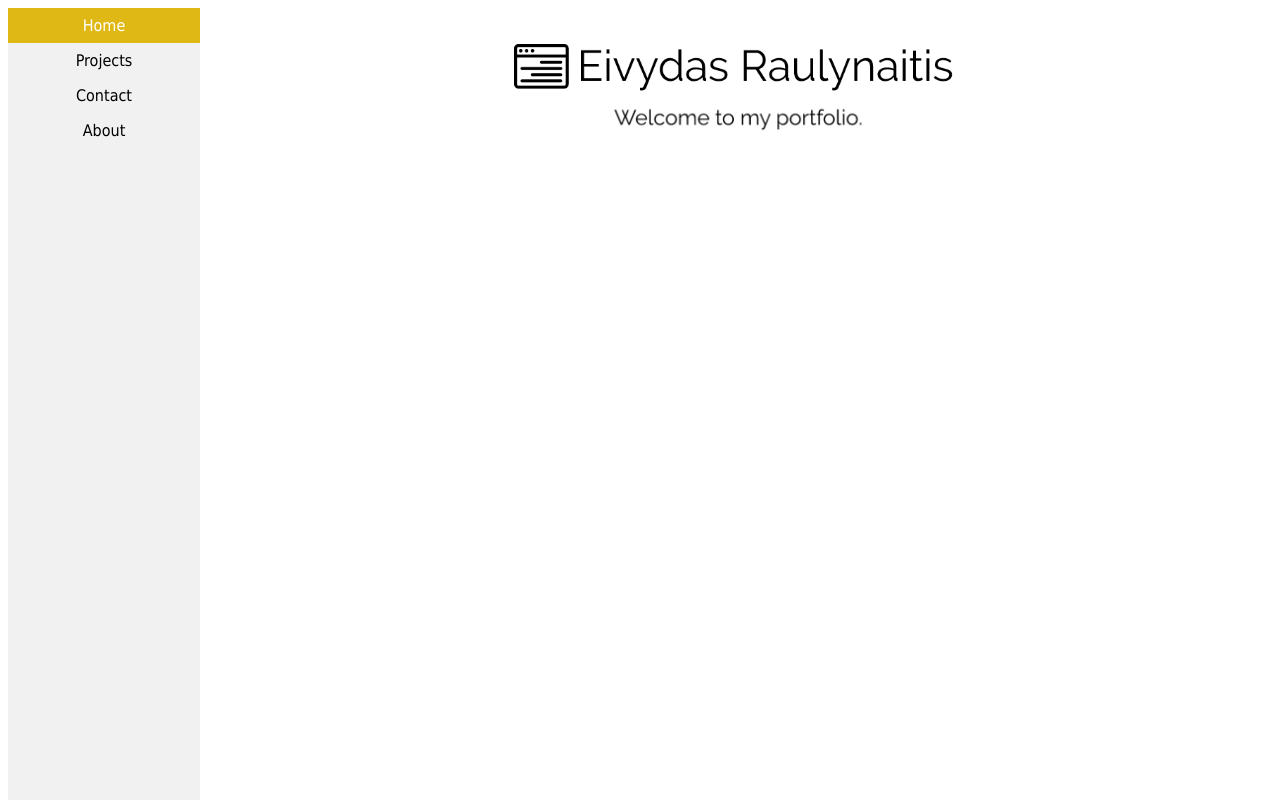
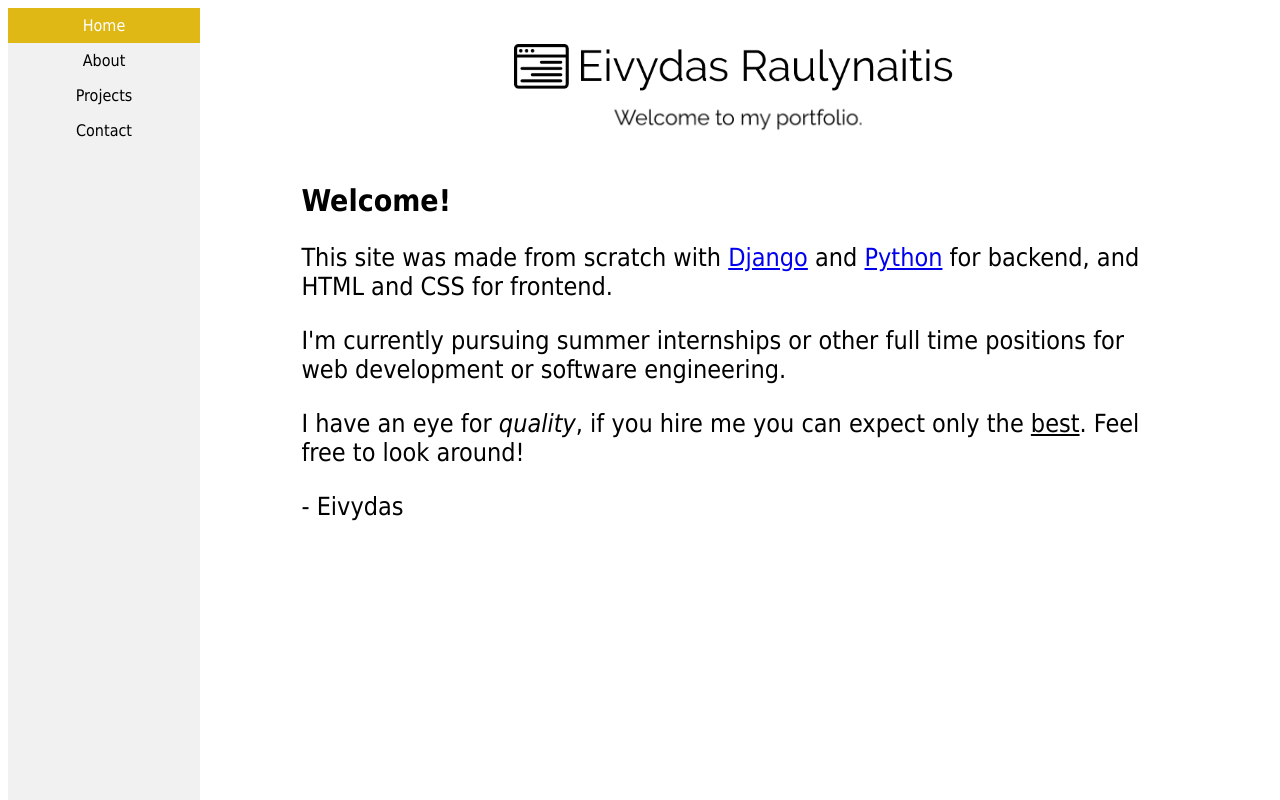
Before and after one commit to eivydas-r/portfolio, a Django app: page / in a window 1280 px wide. Run offline with Django 3.2, Linux system fonts and the light colour scheme.

Commit message:
front page complete

```diff
--- a/portsite/static/css/style.css
+++ b/portsite/static/css/style.css
@@ -2,17 +2,21 @@ body {
   background-color: white;
 }
 
-/*h1 {
-  color: black;
-  text-align: center;
-  font-family: tahoma;
-  font-size: 20;
-  transform: translate(0%, -130%);
-}*/
+h1 {
+	color: black;
+	text-align: left;
+	font-family: tahoma;
+	font-size: 30;
+	margin-left: 100;
+}
 
 p {
-	color: blue;
+	color: black;
 	font-family: tahoma;
+	font-size: 25;
+	text-align: left;
+	margin-left: 100;
+	margin-right: 100;
 }
 
 .logo {
@@ -23,6 +27,14 @@ p {
 }
 
 .text1 {
+	display: block;
+	margin-left: auto;
+	margin-right: auto;
+	width: 25%;
+	transform: translate(0%, -70%);
+}
+
+.text2 {
 	display: block;
 	margin-left: auto;
 	margin-right: auto;
--- a/portsite/templates/home.html
+++ b/portsite/templates/home.html
@@ -1,22 +1,27 @@
 {% load static from staticfiles %}
 
+<!-- Hi! If you're reading this then maybe I could make a good fit in your company. I'm currently looking for work, so feel free to contact me for more info!  -Eivydas   -->
 <html>
 	<link rel="stylesheet" type="text/css" href="{% static 'css/style.css' %}"/>
 	<title>Home</title>
-
-	<body>
+	<body oncontextmenu="return false;">
 		<ul>
 			<li><a href="#home" class="active">Home</a></li>
-			<li><a href="#projects">Projects</a></li>
-			<li><a href="#contact">Contact</a></li>
-			<li><a href="#about">About</a></li>
+			<li><a href="#projects">About</a></li>
+			<li><a href="#contact">Projects</a></li>
+			<li><a href="#about">Contact</a></li>
 		</ul>
 
 		<div class="main">
 			<img src="{% static 'images/logo.png' %}" alt="test" class="logo">
 			<img src="{% static 'images/text1.png' %}" alt="test" class="text1">
 
-
+			<h1>Welcome!</h1>
+			<p>This site was made from scratch with
+			<a href="https://www.djangoproject.com/" target="_blank">Django</a> and <a href="https://www.python.org/" target="_blank">Python</a> for backend, and HTML and CSS for frontend.</p>
+			<p>I'm currently pursuing summer internships or other full time positions for web development or software engineering.</p>
+			<p>I have an eye for <em>quality</em>, if you hire me you can expect only the <u>best</u>. Feel free to look around!</p>
+			<p>- Eivydas</p>
 		</div>
 
 	</body>
```
Also changed, not shown: portsite/static/images/text2.png (added).
